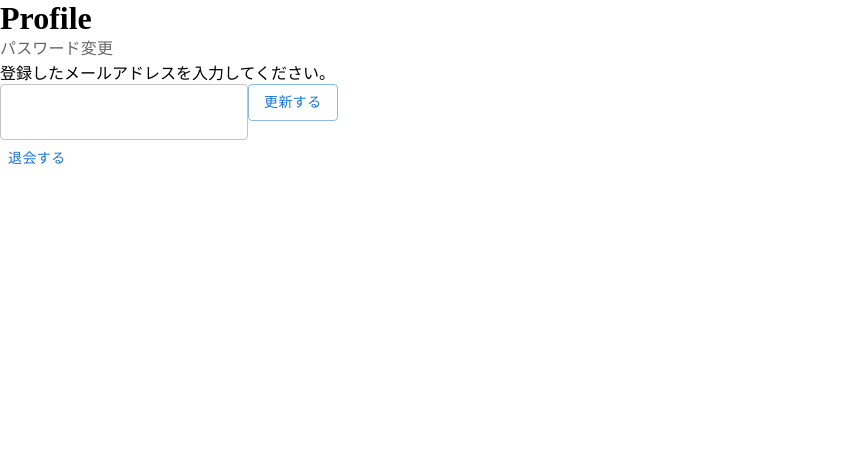
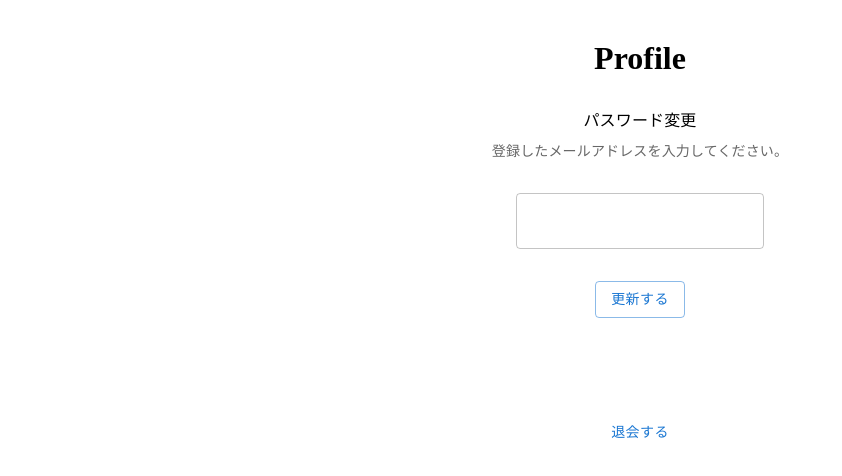
Before and after one commit to miuradaiki/cross_coaching_front, a Next.js app: page /profile in a window 1280 px wide. Shown: the top 476 px of the page, without its empty margins (0-842 px from the left). Built offline with nearby package versions, Linux system fonts and the light colour scheme; no server answers.

Commit message:
add: profile styles

```diff
--- a/src/features/profile/components/Profile.tsx
+++ b/src/features/profile/components/Profile.tsx
@@ -5,6 +5,10 @@ import { getAuth, sendPasswordResetEmail, deleteUser, signOut } from "firebase/a
 import axios from "axios"
 import { useAuthContext } from "context/AuthContext"
 import { useRouter } from "next/router"
+import Box from '@mui/material/Box'
+import Container from '@mui/material/Container'
+import Typography from '@mui/material/Typography'
+import styles from '@/styles/Profile.module.css'
 
 type Props = {
   profile?: ProfileType
@@ -59,23 +63,33 @@ export const Profile: React.FC<Props> = () => {
   return (
     <>
       <div>
-        <h1>Profile</h1>
+      <Container sx={{ maxWidth: 800 }} className={styles.container}>
+        <Box sx={{ mt: 4 }}>
+          <h1 className={styles.title}>Profile</h1>
           <form onSubmit={resetEmail}>
             <div>
-            <InputLabel>パスワード変更</InputLabel>
-            <p>登録したメールアドレスを入力してください。</p>
+              <Typography sx={{ mt: 4 }} textAlign="center">
+                パスワード変更
+              </Typography>
+              <Typography sx={{ mt: 1 }} textAlign="center" variant="body2" color="text.secondary">
+                登録したメールアドレスを入力してください。
+              </Typography>
+              <Box sx={{ mt: 4 }} textAlign="center">
                 <TextField
                   name="email"
                   type="email"
                   onChange={(e) => setEmail(e.target.value)}
                 />
+              </Box>
+              <Box sx={{ mt: 4 }} textAlign="center">
                 <Button type="submit" variant="outlined">
                   更新する
                 </Button>
+              </Box>
             </div>
           </form>
-      </div>
-
+        </Box>
+        <Box sx={{ mt: 12 }} textAlign="center">
           <div>
             <form onSubmit={deleteCurrentUser}>
               <Button type="submit">
@@ -83,6 +97,10 @@ export const Profile: React.FC<Props> = () => {
               </Button>
             </form>
           </div>
+        </Box>
+      </Container>
+      </div>
+
     </>
   )
 }
--- /dev/null
+++ b/styles/Profile.module.css
@@ -0,0 +1,9 @@
+.title {
+  font-size: 32px;
+  font-weight: bold;
+  text-align: center;
+}
+
+.container {
+  margin-top: 40px;
+}
```
Lines whose indentation alone changed are shown as unchanged.
